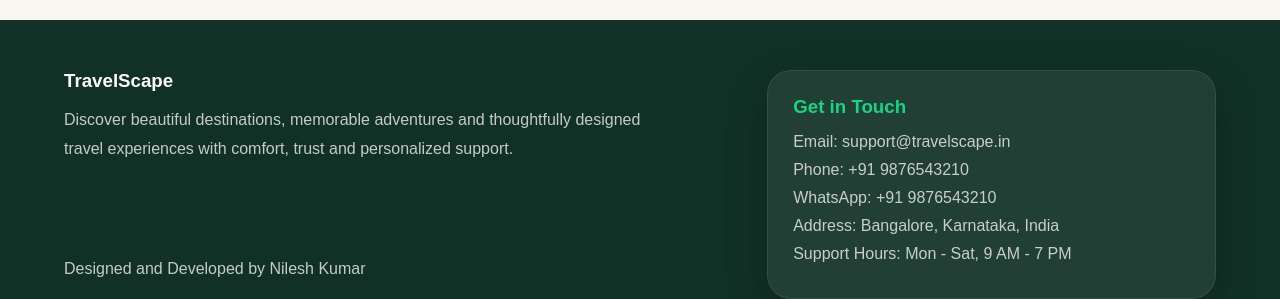
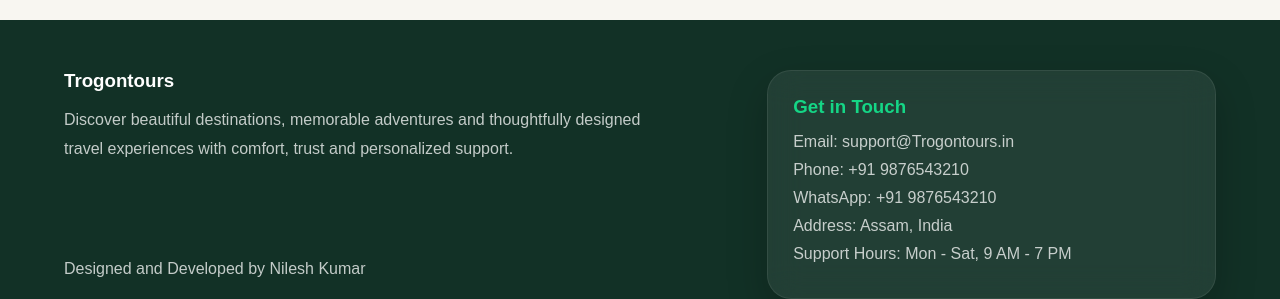
Before and after one commit to rnileshk/Trogontour, a React (Vite) app: page / in a window 1280 px wide. Shown: the part 2878-3177 px from the top of the page. Built offline with nearby package versions, Linux system fonts and the light colour scheme; no server answers.

Commit message:
Update Footer.jsx

```diff
--- a/src/components/layout/Footer.jsx
+++ b/src/components/layout/Footer.jsx
@@ -16,7 +16,7 @@
           style={{ gridTemplateColumns: "1.5fr 1fr", gap: "30px", marginBottom: "25px" }}
         >
           <div>
-            <h3 style={{ marginBottom: "14px" }}>TravelScape</h3>
+            <h3 style={{ marginBottom: "14px" }}>Trogontours</h3>
             <p style={{ lineHeight: "1.8", maxWidth: "600px" }}>
               Discover beautiful destinations, memorable adventures and
               thoughtfully designed travel experiences with comfort, trust and
@@ -28,10 +28,10 @@
 
           <div className="card" style={{ padding: "25px" }}>
             <h3 style={{ marginBottom: "15px", color: "#15d686" }}>Get in Touch</h3>
-            <p style={{ marginBottom: "10px" }}>Email: support@travelscape.in</p>
+            <p style={{ marginBottom: "10px" }}>Email: support@Trogontours.in</p>
             <p style={{ marginBottom: "10px" }}>Phone: +91 9876543210</p>
             <p style={{ marginBottom: "10px" }}>WhatsApp: +91 9876543210</p>
-            <p style={{ marginBottom: "10px" }}>Address: Bangalore, Karnataka, India</p>
+            <p style={{ marginBottom: "10px" }}>Address: Assam, India</p>
             <p style={{ marginBottom: "10px" }}>Support Hours: Mon - Sat, 9 AM - 7 PM</p>
           </div>
         </div>
```
